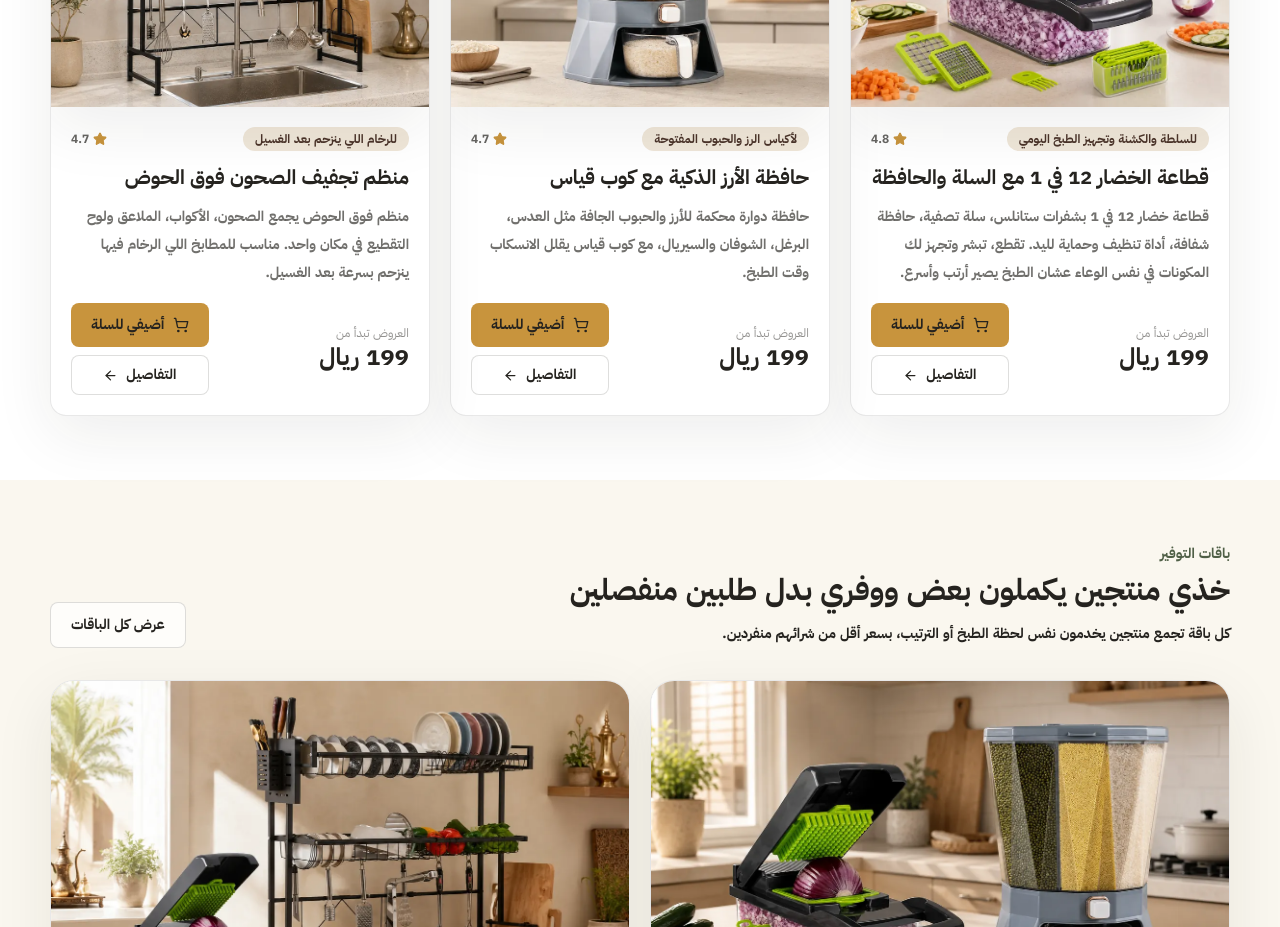
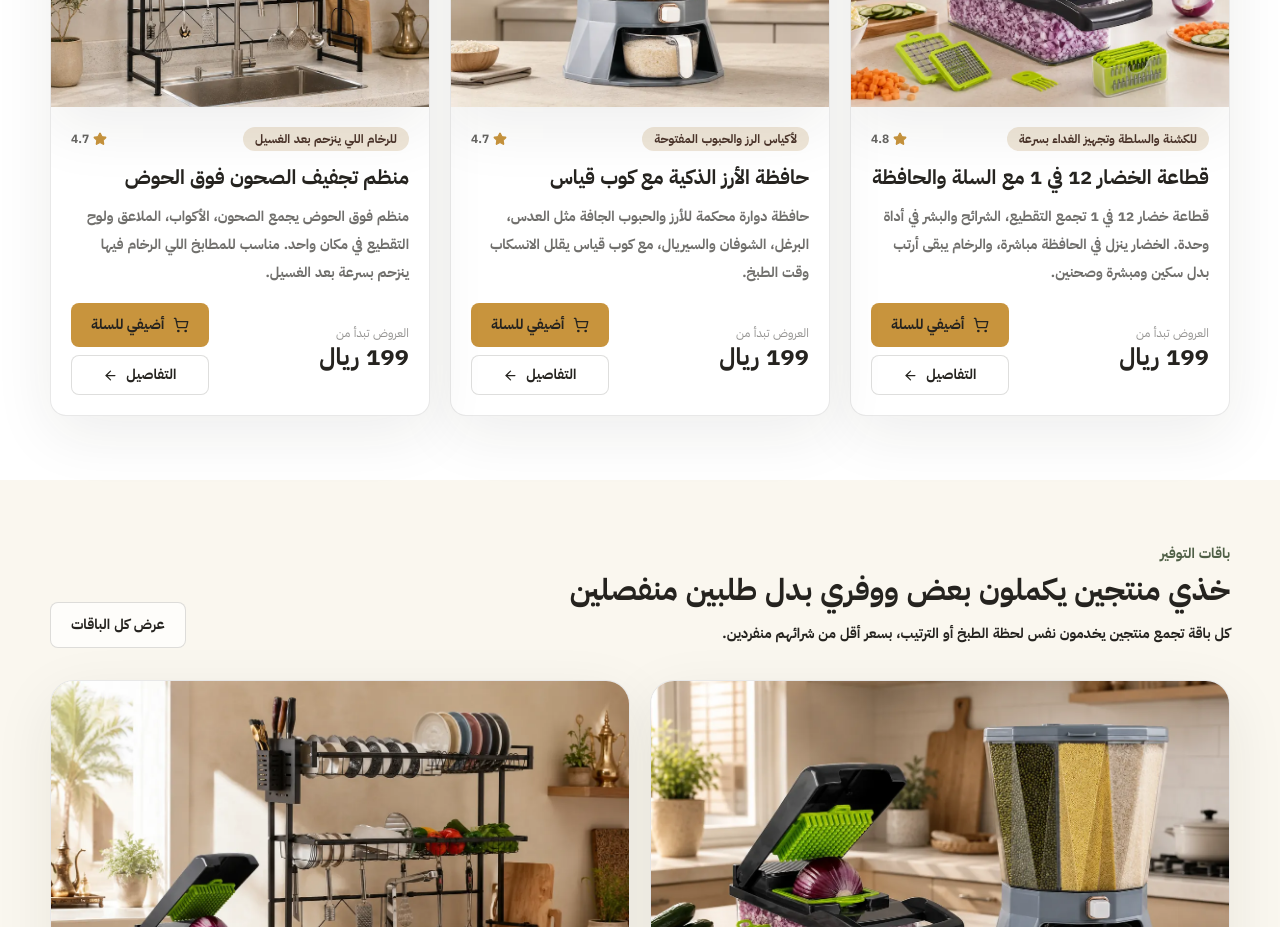
Before and after one commit to radwane-khemisse/dafa-frontend, a Next.js app: page / in a window 1280 px wide. Shown: the part 1140-2067 px from the top of the page. Built offline with nearby package versions, Linux system fonts and the light colour scheme; no server answers.

Commit message:
Tighten vegetable cutter copy

```diff
--- a/data/products.ts
+++ b/data/products.ts
@@ -150,48 +150,48 @@ const unsortedProducts: Product[] = [
     slug: "vegetable-cutter-set",
     nameAr: "قطاعة الخضار 12 في 1 مع السلة والحافظة",
     nameEn: "12-in-1 Vegetable Chopper Set",
-    role: "للسلطة والكشنة وتجهيز الطبخ اليومي",
-    headlineAr: "جهزي السلطة والكشنة بدقايق، بدون ما يتعبك التقطيع ولا تتناثر الخضار على الرخام",
-    subheadingAr: "قطاعة خضار 12 في 1 بشفرات ستانلس، سلة تصفية، حافظة شفافة، أداة تنظيف وحماية لليد. تقطع، تبشر وتجهز لك المكونات في نفس الوعاء عشان الطبخ يصير أرتب وأسرع.",
-    painAr: "كل يوم نفس المشوار: بصل للكشنة، خيار للسلطة، جزر أو بطاطس للطبخ، وبعدها رخام مليان فتات وسكين ومبشرة وصحنين. القطاعة تختصر هاللفة وتجمع الشغل في مكان واحد.",
-    emotionAr: "تحضير أسرع للغداء، رخام أنظف، وسوالف أقل مع التقطيع اللي ياخذ وقت",
-    demoHookAr: "ركبي الشفرة المناسبة، حطي الخضار واضغطي. القطع تنزل في الحافظة مباشرة، وإذا بتغسلين أو تصفين تستخدمين السلة بدون ما توسخين أكثر من أداة.",
+    role: "للكشنة والسلطة وتجهيز الغداء بسرعة",
+    headlineAr: "تعب التقطيع كل يوم؟ خلّي السلطة والكشنة تجهز أسرع وبفوضى أقل",
+    subheadingAr: "قطاعة خضار 12 في 1 تجمع التقطيع، الشرائح والبشر في أداة وحدة. الخضار ينزل في الحافظة مباشرة، والرخام يبقى أرتب بدل سكين ومبشرة وصحنين.",
+    painAr: "أكثر شيء يطول الطبخة مو الطبخ نفسه، التقطيع. بصل، جزر، خيار، بطاطس، وبعدها تنظيف الرخام والأدوات. هذي القطاعة تختصر الشغل المتكرر وتخلي التحضير مرتب.",
+    emotionAr: "غداء أسرع، رخام أهدأ، وتنظيف أقل بعد الطبخ",
+    demoHookAr: "اختاري الشفرة، حطي الخضار واضغطي. تنزل القطع في الحافظة جاهزة للسلطة أو القدر بدون ما تنتشر على الرخام.",
     color: "date",
     rating: 4.8,
     ratingCount: 1184,
     benefits: [
-      "12 قطعة تخدمك في التقطيع، البشر، الشرائح وتحضير السلطة والكشنة بدل ما تطلعين أكثر من أداة",
-      "الحافظة الشفافة تجمع الخضار مباشرة وتخفف الفوضى على الرخام وقت الاستعجال",
-      "سلة التصفية تساعدك تغسلين أو تصفين المكونات قبل الطبخ بدون نقلها بين أوعية كثيرة",
-      "مفيدة للي تطبخ يوميا أو تجهز مكونات الأسبوع وتبي شغل مرتب وسريع",
+      "تختصر عليك التقطيع اليومي للكشنة، السلطة وتجهيز الخضار للطبخ",
+      "الحافظة تجمع كل شيء تحت الشفرة، يعني رخام أنظف وأدوات أقل",
+      "7 شفرات تبدلين بينها حسب المطلوب: تقطيع، شرائح أو بشر",
+      "مناسبة للي تطبخ كثير وتبي التحضير يصير أسرع بدون جهاز كهربائي",
     ],
     specs: [
-      "طقم 12 في 1 يتضمن 7 شفرات قابلة للتبديل للتقطيع، البشر والشرائح",
-      "شفرات ستانلس ستيل حادة مع جسم ABS وPP عملي للاستخدام اليومي",
-      "حافظة شفافة، سلة تصفية، فاصل بيض، واقي يد وأداة تنظيف للقطع الصغيرة حول الشفرات",
-      "غير كهربائية وسهلة التخزين، مقاسها مناسب للمطبخ وما تحتاج جهاز كبير على الرخام",
+      "طقم 12 في 1 مع 7 شفرات قابلة للتبديل",
+      "شفرات ستانلس ستيل حادة للتقطيع والبشر والشرائح",
+      "حافظة شفافة وسلة تصفية عشان التحضير والغسيل يكونون أرتب",
+      "غير كهربائية وسهلة التخزين، مناسبة للمطابخ اللي ما تبغى أجهزة كثيرة على الرخام",
     ],
-    included: ["قاعدة التقطيع", "7 شفرات", "حافظة بغطاء", "سلة تصفية", "فاصل بيض", "واقي يد", "أداة تنظيف"],
+    included: ["قطاعة 12 في 1", "7 شفرات ستانلس", "حافظة وسلة تصفية", "واقي يد وأداة تنظيف"],
     faq: [
       {
         question: "هل الشفرات حادة؟",
-        answer: "نعم، الشفرات ستانلس وحادة عشان تقطع بوضوح، فالأفضل تمسكينها من الأطراف وتستخدمين واقي اليد وقت الشرائح، وتحفظينها بعيد عن الأطفال.",
+        answer: "نعم، وهذا اللي يخليها عملية. استخدمي واقي اليد وقت الشرائح وامسكي الشفرات من الأطراف، وخليها بعيد عن الأطفال.",
       },
       {
         question: "ما الخضار المناسبة لها؟",
-        answer: "تنفع للخيار، الجزر، البطاطس، الكوسة، البصل، الفلفل ومكونات السلطة والكشنة حسب الشفرة. المكونات الكبيرة قصيها قطع أصغر قبل الضغط عشان تكون أسهل.",
+        answer: "تنفع للخيار، الجزر، البطاطس، الكوسة، البصل والفلفل. للخضار الكبير، قصيه قطع أصغر أول عشان الضغط يكون أسهل والنتيجة أرتب.",
       },
       {
         question: "هل تقلل الفوضى أثناء التحضير؟",
-        answer: "إيه، وهذا أجمل شيء فيها. الحافظة تستقبل الخضار مباشرة، والسلة تساعدك في الغسيل أو التصفية، فيصير الرخام أرتب واللمّة بعد الطبخ أخف.",
+        answer: "إيه، لأن الخضار ينزل في الحافظة مباشرة بدل ما يتناثر. بعدها تغسلين قطع أقل وترجعين للطبخ أسرع.",
       },
       {
         question: "كيف أنظفها بعد الاستخدام؟",
-        answer: "فكي القطع بعد الاستخدام واغسليها بماء وصابون، واستخدمي أداة التنظيف للأماكن الصغيرة حول الشفرات. انتبهي من لمس الشفرة مباشرة لأنها حادة.",
+        answer: "فكي القطع واغسليها بماء وصابون. للأماكن الصغيرة استخدمي أداة التنظيف، وانتبهي من لمس الشفرات مباشرة.",
       },
       {
         question: "ليش أحتاجها إذا عندي سكين؟",
-        answer: "السكين له مكانه، بس القطاعة تختصر التكرار. إذا عندك سلطة، كشنة، بطاطس، جزر أو تجهيز يومي، بتوفر عليك وقت وتقلل الأدوات اللي تغسلينها بعدين.",
+        answer: "السكين موجود، بس مو لازم كل يوم تعيدين نفس التعب. للسلطة والكشنة وتجهيز الخضار، القطاعة توفر وقت وتقلل الفوضى.",
       },
     ],
     offers: volumeOffers,
```
